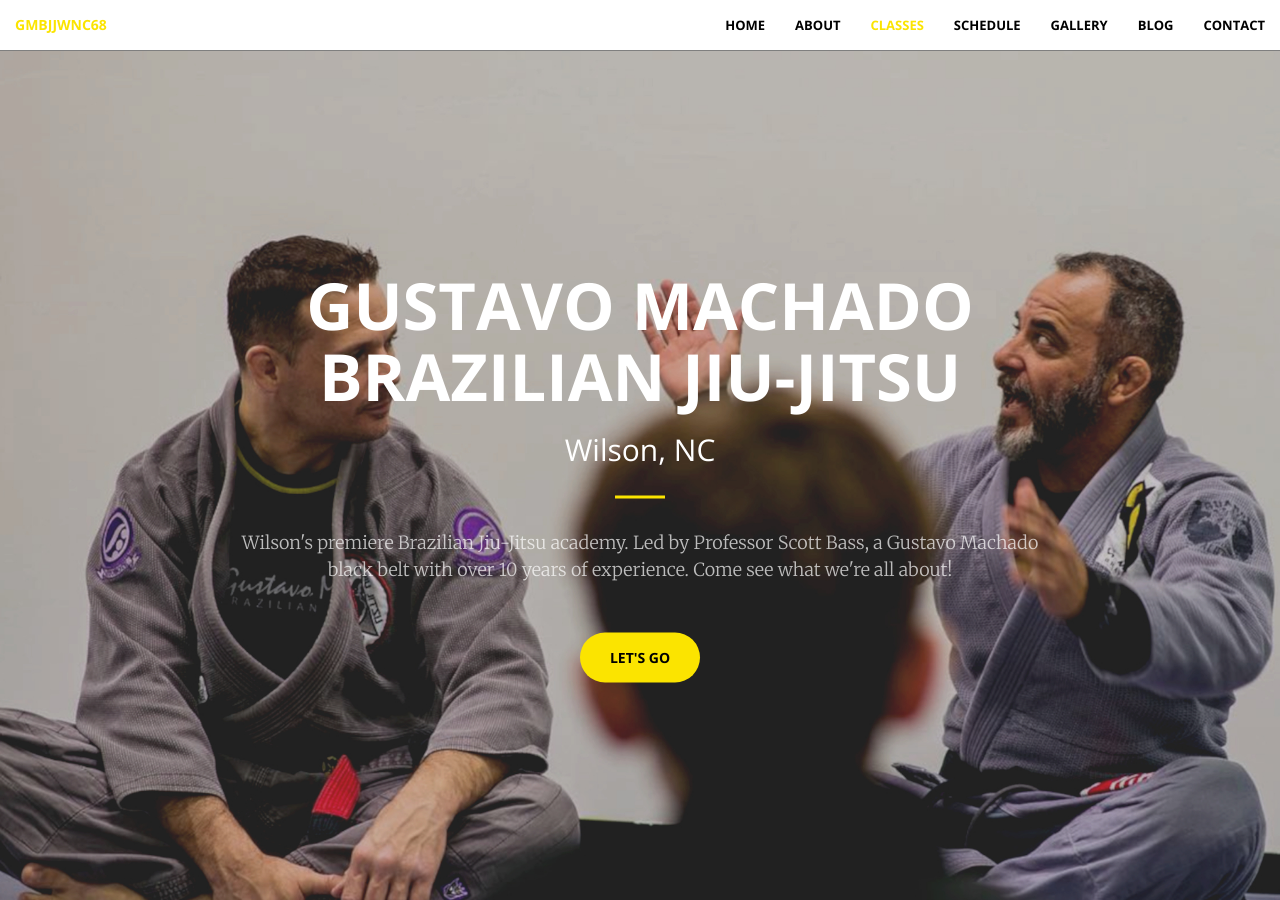
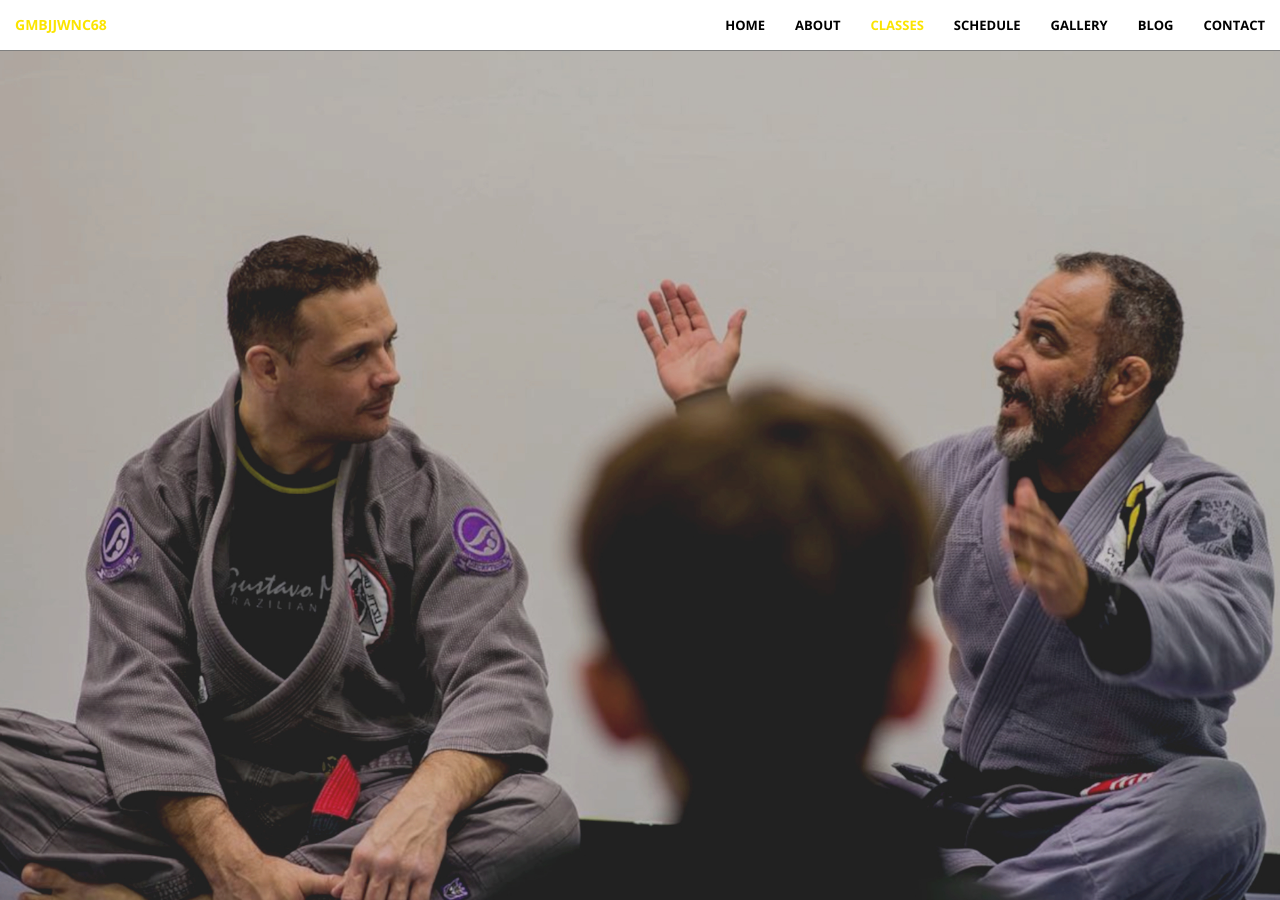
Before and after one commit to gmbjjwnc68/gmbjjwnc68.github.io, a Jekyll site: the page built from index.html, in a window 1280 px wide and 900 px high, scrolled down 2319 px. Built offline with Jekyll 4.4.1, drawn with Linux system fonts in a browser that asks for light colours.

Commit message:
remove text from portfolio2

```diff
--- a/_includes/portfolio2.html
+++ b/_includes/portfolio2.html
@@ -1,11 +1,6 @@
 <header>
     <div class="header-content">
         <div class="header-content-inner">
-            <h1>Gustavo Machado Brazilian Jiu-Jitsu</h1>
-            <h2>Wilson, NC</h2>
-            <hr>
-            <p>Wilson's premiere Brazilian Jiu-Jitsu academy. Led by Professor Scott Bass, a Gustavo Machado black belt with over 10 years of experience. Come see what we're all about!</p>
-            <a href="#about" class="btn btn-primary btn-xl page-scroll">LET'S GO</a>
         </div>
     </div>
 </header>
```
